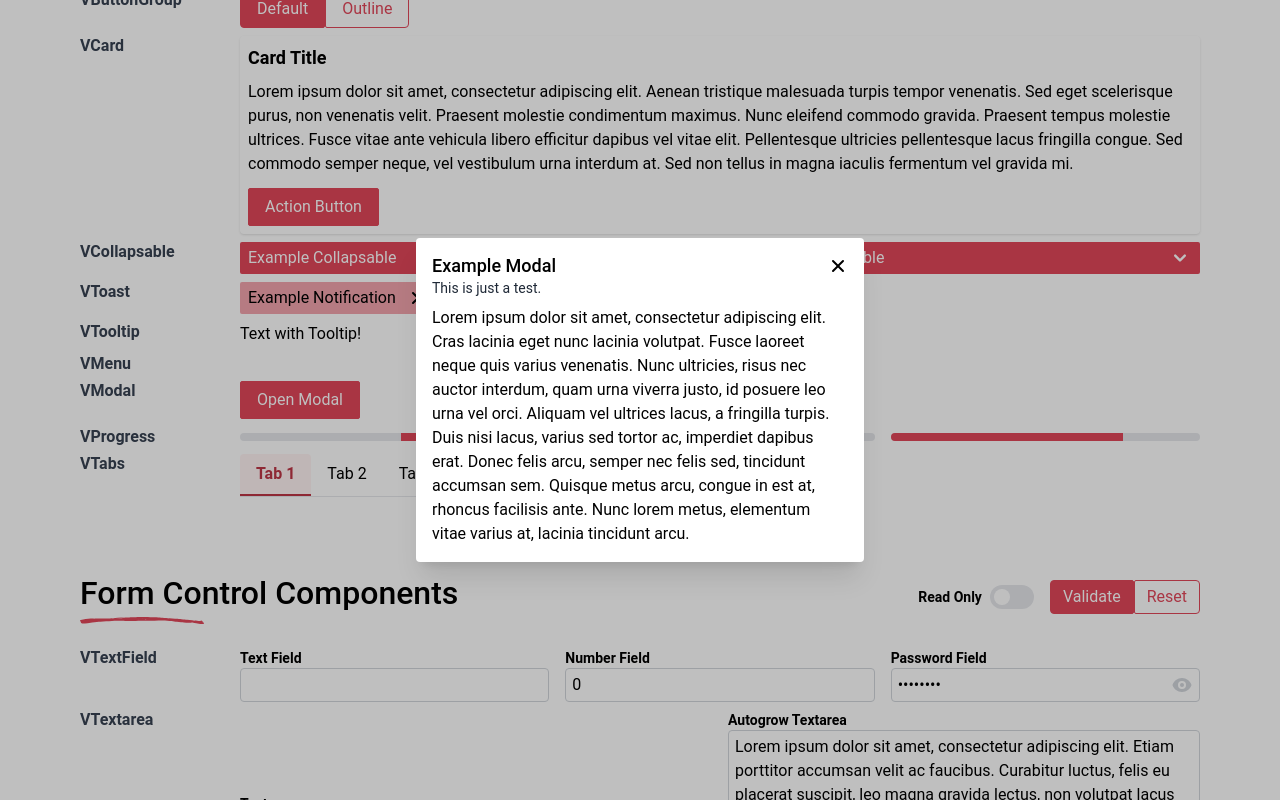
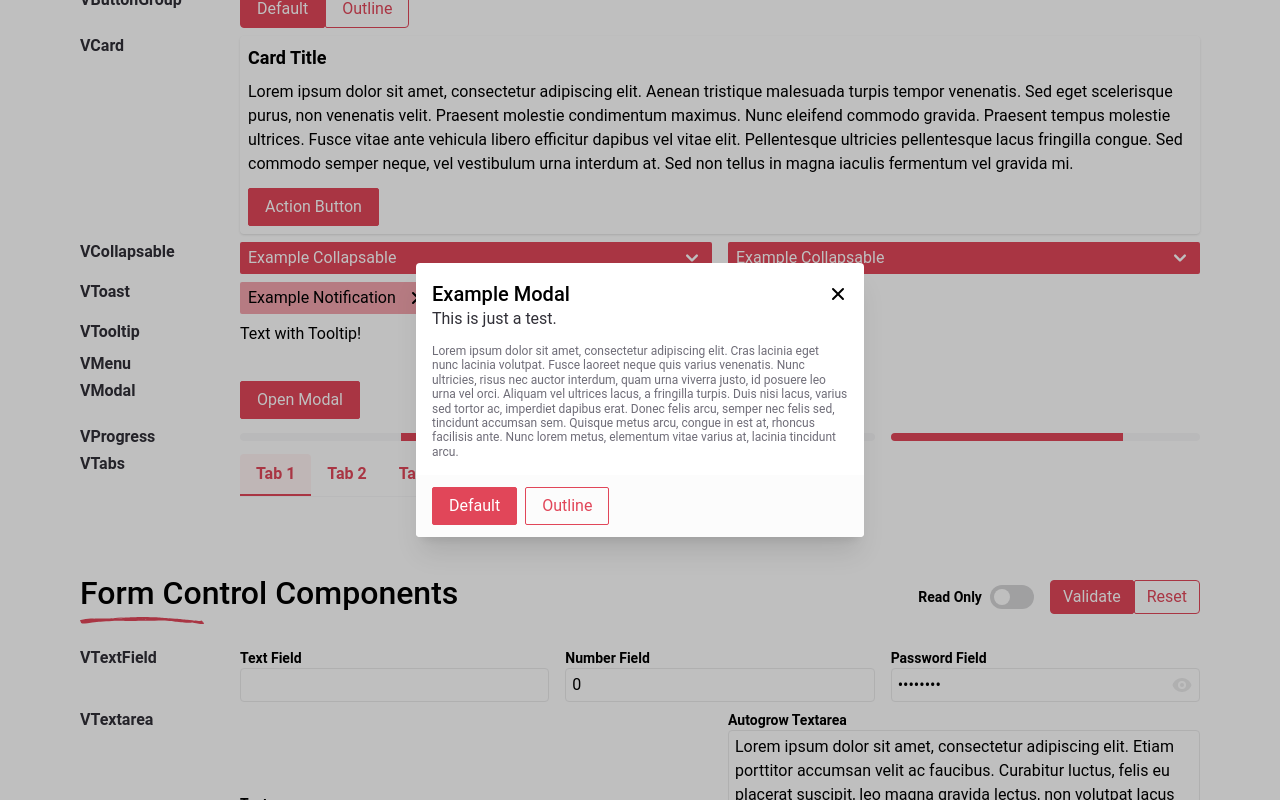
Before and after one commit to builtbykrit/vue-starter, a Vue app: page / in a window 1280 px wide. Both pictures are taken after a click on the button "Open Modal". Shown: the part 1744-2544 px from the top of the page. Built offline with nearby package versions, Linux system fonts and the light colour scheme.

Commit message:
Updated styles to more closely match mocks

```diff
--- a/src/components/_library/forms/VCheckbox.vue
+++ b/src/components/_library/forms/VCheckbox.vue
@@ -6,7 +6,7 @@
       :checked="checked"
       :disabled="disabled || readonly"
       type="checkbox"
-      class="rounded h-5 w-5 border-gray-300 focus:ring-offset-0 focus:ring-primary-500/50"
+      class="rounded h-5 w-5 border-gray-300 hover:bg-primary-100 focus:ring-offset-0 focus:ring-primary-100"
       :class="bgClass"
       @input="onChange"
     />
--- a/src/components/_library/forms/VRadio.vue
+++ b/src/components/_library/forms/VRadio.vue
@@ -6,7 +6,7 @@
       :checked="selected"
       :disabled="disabled || readonly"
       type="radio"
-      class="h-5 w-5 border-gray-300 focus:ring-offset-0 focus:ring-primary-500/50"
+      class="h-5 w-5 border-gray-300 hover:bg-primary-100 focus:ring-offset-0 focus:ring-primary-100"
       :class="bgClass"
       @input="onChange"
     />
--- a/src/components/_library/forms/VRadioGroup.vue
+++ b/src/components/_library/forms/VRadioGroup.vue
@@ -13,10 +13,10 @@
       >
         <slot v-bind="{ item, active, checked }">
           <VCard
-            class="cursor-pointer"
+            class="cursor-pointer hover:text-primary-500"
             :class="{
-              'ring-2 ring-offset-2 ring-offset-primary-500': active,
-              'bg-primary-500 bg-opacity-75 text-white': checked,
+              'ring-2 ring-primary-500/25': active,
+              'bg-primary-500 text-white hover:text-white': checked,
             }"
           >
             <div class="flex items-center gap-3">
--- a/src/components/_library/forms/VSwitch.vue
+++ b/src/components/_library/forms/VSwitch.vue
@@ -6,8 +6,8 @@
     <Switch
       :id="internalId"
       v-model="internalValue"
-      :class="internalValue ? 'bg-primary-600' : 'bg-gray-200'"
-      class="relative inline-flex items-center h-6 transition-colors rounded-full w-11 focus:outline-none focus:ring-2 focus:ring-offset-0"
+      :class="internalValue ? 'bg-primary-500' : 'bg-gray-400'"
+      class="relative inline-flex items-center h-6 transition-colors rounded-full w-11 ring-primary-500/25 focus:outline-none focus:ring-2 focus:ring-offset-0"
     >
       <span
         :class="internalValue ? 'translate-x-6' : 'translate-x-1'"
--- a/src/components/_library/forms/pickers/VPickerButton.vue
+++ b/src/components/_library/forms/pickers/VPickerButton.vue
@@ -11,7 +11,7 @@
         'bg-white text-gray-200': disabled,
         'group-hover bg-primary-100 text-gray-900': setIsHovered && !selected,
         'selected bg-primary-500 text-white': selected && !disabled,
-        'bg-white text-gray-400 hover:bg-primary-100 hover:text-gray-900':
+        'bg-white text-gray-800 hover:bg-primary-100 hover:text-gray-900':
           !disabled && !selected && !setIsHovered,
         'underline decoration-2 underline-offset-2': current,
       },
--- a/src/components/_library/general/VMenu.vue
+++ b/src/components/_library/general/VMenu.vue
@@ -6,7 +6,7 @@
 
     <div ref="container" class="absolute bg-white z-20">
       <MenuItems
-        class="divide-y divide-gray-100 rounded shadow-lg z-20 focus:outline-none overflow-hidden"
+        class="rounded shadow-lg z-20 focus:outline-none overflow-hidden"
       >
         <slot name="default">
           <MenuItem
@@ -19,12 +19,11 @@
             <component
               :is="!!item.to ? 'a' : 'button'"
               :href="item.to"
-              class="group flex items-center w-full px-2 py-2 text-sm"
+              class="group flex items-center text-primary-500 w-full px-2 py-2 text-sm"
               :class="[
                 {
                   'bg-gray-100': item.disabled,
-                  'bg-primary-500 text-white': active,
-                  'text-gray-900': !active,
+                  'bg-primary-100': active,
                 },
               ]"
             >
--- a/src/components/_library/general/VModal.vue
+++ b/src/components/_library/general/VModal.vue
@@ -29,11 +29,11 @@
             leave-to="opacity-0 scale-95"
           >
             <div
-              class="inline-block w-full max-w-md p-4 my-8 overflow-hidden text-left align-middle transition-all transform bg-white shadow-xl rounded"
+              class="inline-block w-full max-w-md my-8 overflow-hidden text-left align-middle transition-all transform bg-white shadow-xl rounded"
             >
               <!-- Modal Title -->
-              <div class="flex justify-between">
-                <DialogTitle as="h3" class="text-lg font-medium leading-6">
+              <div class="flex justify-between px-4 pt-4">
+                <DialogTitle as="h3" class="v-heading-sm">
                   <slot name="title">{{ title }}</slot>
                 </DialogTitle>
                 <button @click="isOpen = false">
@@ -42,19 +42,25 @@
               </div>
 
               <!-- Modal subtitle -->
-              <DialogDescription class="text-sm text-gray-800">
+              <DialogDescription class="v-paragraph text-gray-800 px-4">
                 <slot name="subtitle">{{ subtitle }}</slot>
               </DialogDescription>
 
               <!-- Modal Content -->
-              <div v-if="!!$slots.default || !!content" class="mt-2">
+              <div
+                v-if="!!$slots.default || !!content"
+                class="v-paragraph-xs text-gray-700 p-4"
+              >
                 <slot>
                   {{ content }}
                 </slot>
               </div>
 
               <!-- Modal Actions -->
-              <div v-if="!!$slots.actions" class="mt-3">
+              <div
+                v-if="!!$slots.actions"
+                class="bg-gray-100 flex items-center gap-2 px-4 py-3"
+              >
                 <slot name="actions" />
               </div>
             </div>
--- a/src/components/_library/general/VTabs.vue
+++ b/src/components/_library/general/VTabs.vue
@@ -5,12 +5,10 @@
       <TabList>
         <Tab v-for="tab in internalTabs" :key="tab.index" v-slot="{ selected }">
           <button
-            class="transition-colors px-4 py-2 rounded-t border-b-2"
+            class="transition-colors text-primary-500 focus:text-primary-700 px-4 py-2 rounded-t border-b-2"
             :class="[
-              selected
-                ? 'bg-primary-100 border-primary-600 font-semibold text-primary-600'
-                : 'border-white',
-              tab.disabled ? 'bg-gray-50 text-gray-400' : '',
+              selected ? 'bg-primary-100 border-primary-500' : 'border-white',
+              tab.disabled ? 'bg-gray-50 text-gray-400' : 'font-semibold',
             ]"
             :disabled="tab.disabled"
           >
--- a/src/views/sandbox/GeneralComponents.vue
+++ b/src/views/sandbox/GeneralComponents.vue
@@ -112,7 +112,12 @@
         Donec felis arcu, semper nec felis sed, tincidunt accumsan sem. Quisque
         metus arcu, congue in est at, rhoncus facilisis ante. Nunc lorem metus,
         elementum vitae varius at, lacinia tincidunt arcu."
-      />
+      >
+        <template #actions>
+          <VButton>Default</VButton>
+          <VButton variant="outline">Outline</VButton>
+        </template>
+      </VModal>
     </SandboxRow>
     <SandboxRow title="VProgress">
       <VProgress indeterminate />
@@ -129,7 +134,6 @@
 import { reactive } from "vue"
 import PaintUnderline from "@/assets/paint-underline.svg"
 import SandboxRow from "@/views/sandbox/SandboxRow.vue"
-
 
 const colorOptions = [
   "primary",
--- a/src/views/sandbox/SandboxRow.vue
+++ b/src/views/sandbox/SandboxRow.vue
@@ -1,6 +1,6 @@
 <template>
   <div class="lg:grid grid-cols-7 my-4 lg:my-2">
-    <div v-if="title" class="v-paragraph font-semibold text-gray-700">
+    <div v-if="title" class="v-paragraph font-semibold text-gray-800">
       {{ title }}
     </div>
     <div class="col-span-6 flex flex-wrap lg:flex-nowrap items-center gap-4">
--- a/src/views/sandbox/ThemeSection.vue
+++ b/src/views/sandbox/ThemeSection.vue
@@ -4,7 +4,7 @@
     <PaintUnderline class="text-primary-500 mb-6" />
 
     <SandboxRow title="Heading Font">
-      <div class="v-heading-md">Klinic Slab</div>
+      <div class="v-heading-md">Roboto</div>
     </SandboxRow>
     <SandboxRow title="Paragraph Font">
       <div class="v-paragraph">Roboto</div>
--- a/tailwind.config.js
+++ b/tailwind.config.js
@@ -76,6 +76,17 @@ module.exports = {
           800: "#8C271D",
           900: "#66120A",
         },
+        gray: {
+          100: "#FCFCFC",
+          200: "#F7F7F8",
+          300: "#EAEAEB",
+          400: "#D5D5D7",
+          500: "#B8B7BD",
+          600: "#86858E",
+          700: "#6F6D78",
+          800: "#302F37",
+          900: "#1C1C22",
+        },
       },
       animation: {
         indeterminate: "slideRight 2s ease-in-out infinite",
```
